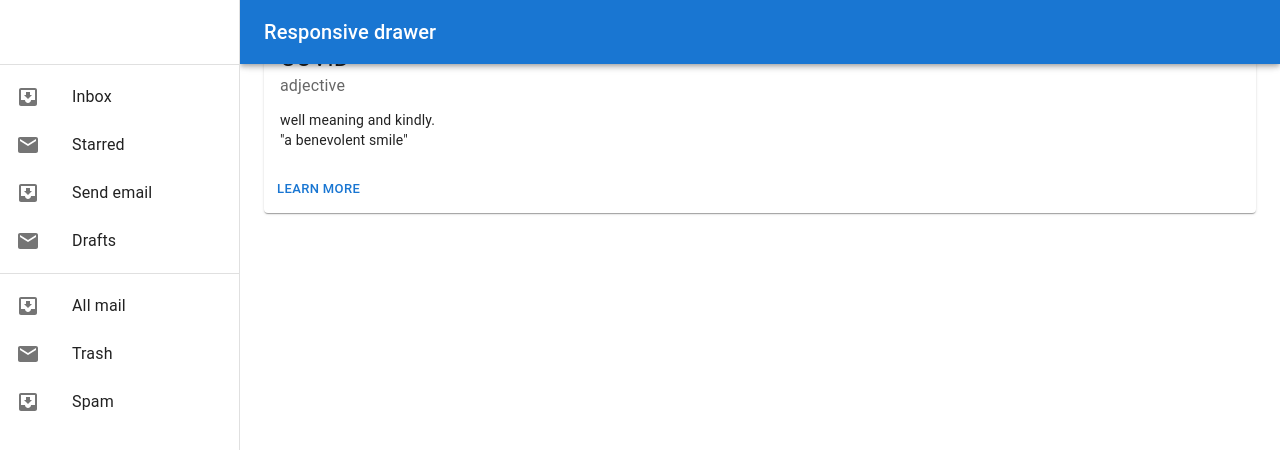
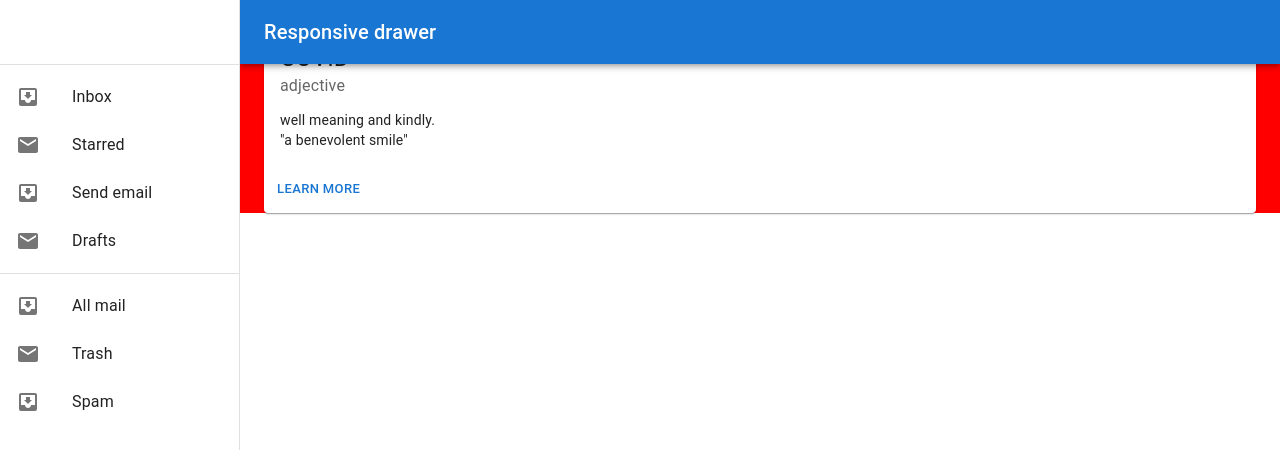
Before and after one commit to gavinev98/CoronaCheckEU, a React (Create React App) app: page / in a window 1280 px wide. Shown: the top 450 px of the page. Built offline with nearby package versions, Linux system fonts and the light colour scheme.

Commit message:
customising container

```diff
--- a/package.json
+++ b/package.json
@@ -5,7 +5,9 @@
   "dependencies": {
     "@emotion/react": "^11.5.0",
     "@emotion/styled": "^11.3.0",
+    "@material-ui/core": "^4.12.3",
     "@material-ui/icons": "^4.11.2",
+    "@material-ui/styles": "^4.11.4",
     "@mui/icons-material": "^5.0.4",
     "@mui/material": "^5.0.4",
     "@testing-library/jest-dom": "^5.11.4",
--- a/src/components/Layout/Layout.js
+++ b/src/components/Layout/Layout.js
@@ -17,11 +17,16 @@ import Toolbar from '@mui/material/Toolbar';
 import Typography from '@mui/material/Typography';
 import Container from '@mui/material/Container';
 
+import useStyles from './LayoutStyle.js';
+
+
+
 
 const drawerWidth = 240;
 
 const Layout = (props) => {
 
+    const classes = useStyles();
     const { window } = props;
     const [mobileOpen, setMobileOpen] = React.useState(false);
 
@@ -116,7 +121,7 @@ const Layout = (props) => {
               {drawer}
             </Drawer>
           </Box>
-          <Container fixed>
+          <Container fixed className={classes.customisedContainer} >
           {props.children}
           </Container>
         </Box>
--- a/src/components/Layout/LayoutStyle.js
+++ b/src/components/Layout/LayoutStyle.js
@@ -0,0 +1,10 @@
+import { makeStyles } from '@material-ui/core/styles';
+import { red } from '@mui/material/colors';
+
+export default makeStyles((theme) => ({
+
+      customisedContainer : {
+        background : 'red',
+      },
+
+}));
```
Also changed, not shown: 1 other file (tests, documents, lock files or other folders).
